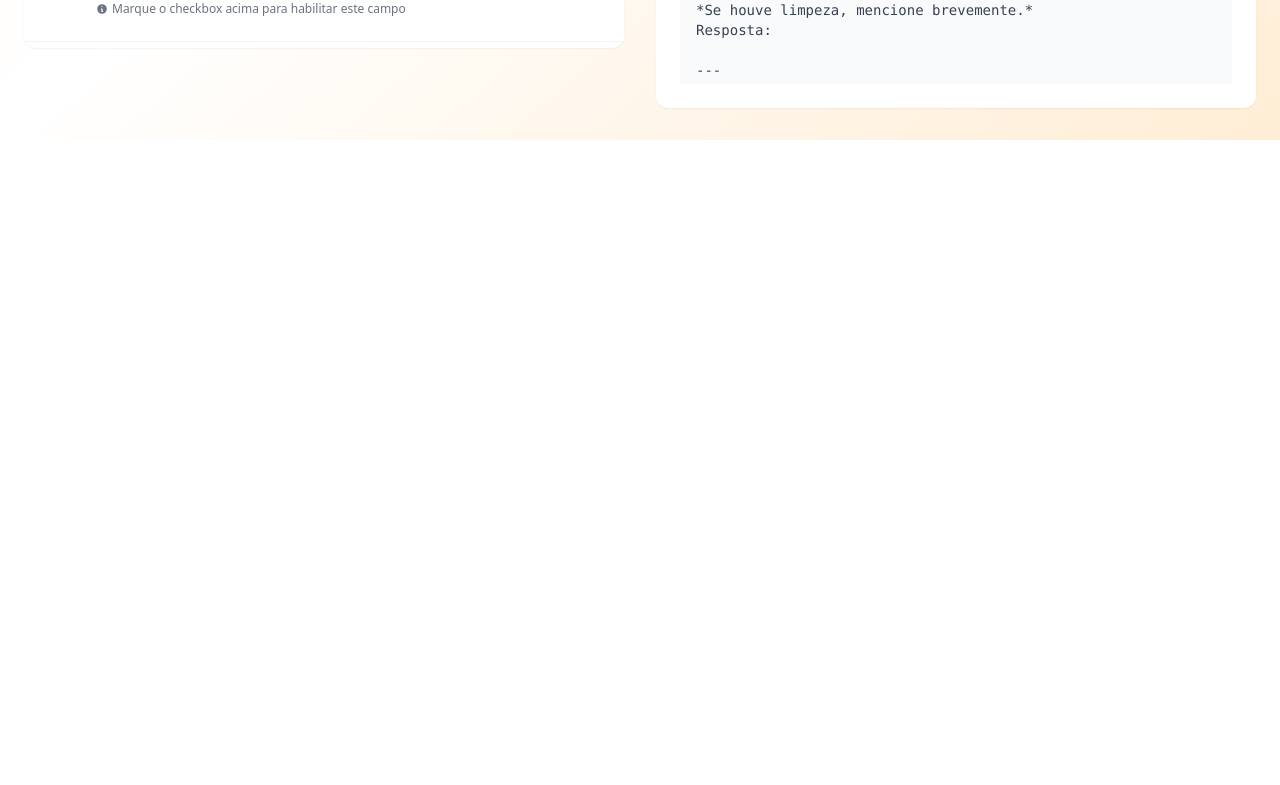
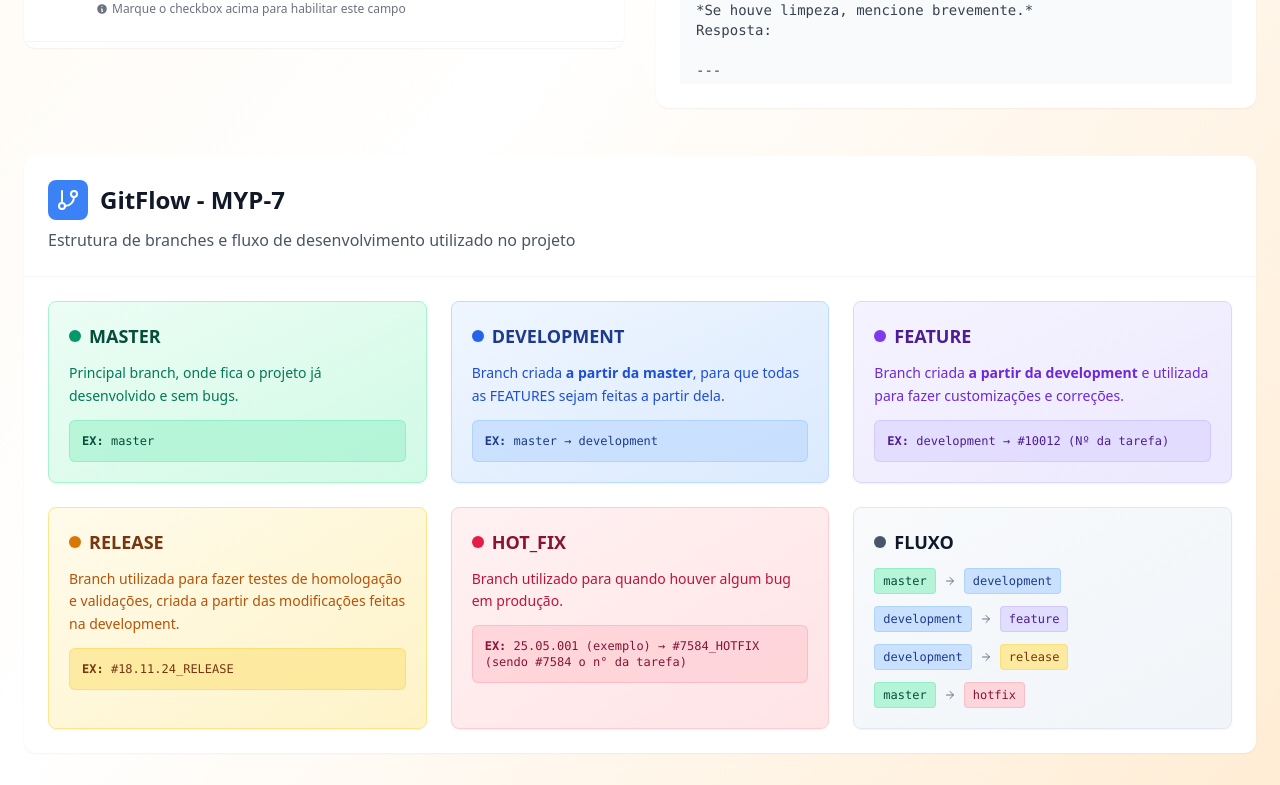
Before and after one commit to enzogl7/gerador-pr-myp7, a React (Vite) app: page / in a window 1280 px wide. Shown: the part 944-1729 px from the top of the page. Before the commit the page ends 1084 px from the top, so only its background shows below. Built offline with nearby package versions, Linux system fonts and the light colour scheme.

Commit message:
Update App.tsx

```diff
--- a/src/App.tsx
+++ b/src/App.tsx
@@ -1,5 +1,5 @@
 import React, { useState } from 'react';
-import { CheckSquare, Copy, Download, FileText, Users, Settings, RotateCcw } from 'lucide-react';
+import { CheckSquare, Copy, Download, FileText, Users, Settings, RotateCcw, GitBranch, ArrowRight } from 'lucide-react';
 
 interface ChecklistItem {
   id: string;
@@ -88,6 +88,13 @@ function App() {
     setAdditionalObservations('');
   };
 
+  const scrollToGitflow = () => {
+    const gitflowSection = document.getElementById('gitflow-section');
+    if (gitflowSection) {
+      gitflowSection.scrollIntoView({ behavior: 'smooth' });
+    }
+  };
+
   const updateChecklistItem = (id: string, field: 'checked' | 'response', value: boolean | string) => {
     setChecklist(prev => prev.map(item =>
       item.id === id ? {
@@ -164,6 +171,13 @@ Resposta: ${additionalObservations}`;
               </div>
             </div>
             <div className="flex items-center space-x-2">
+              <button
+                onClick={scrollToGitflow}
+                className="inline-flex items-center px-3 py-2 text-sm font-medium text-gray-700 hover:text-orange-600 hover:bg-orange-50 rounded-lg transition-all duration-200"
+              >
+                <GitBranch className="w-4 h-4 mr-2" />
+                GitFlow
+              </button>
               <img
                 src="/myp7-pdf-relatorios.png"
                 alt="MYP-7 Logo"
@@ -348,6 +362,135 @@ Resposta: ${additionalObservations}`;
             </div>
           </div>
         </div>
+
+        {/* GitFlow Information Section */}
+        <div id="gitflow-section" className="mt-12">
+          <div className="bg-white rounded-xl shadow-sm overflow-hidden">
+            <div className="p-6 border-b border-gray-100">
+              <div className="flex items-center space-x-3 mb-2">
+                <div className="flex items-center justify-center w-10 h-10 bg-blue-500 rounded-lg">
+                  <GitBranch className="w-6 h-6 text-white" />
+                </div>
+                <h2 className="text-2xl font-bold text-gray-900">GitFlow - MYP-7</h2>
+              </div>
+              <p className="text-gray-600">Estrutura de branches e fluxo de desenvolvimento utilizado no projeto</p>
+            </div>
+
+            <div className="p-6">
+              <div className="grid grid-cols-1 md:grid-cols-2 lg:grid-cols-3 gap-6">
+                {/* MASTER */}
+                <div className="bg-gradient-to-br from-emerald-50 to-emerald-100 rounded-lg p-5 border border-emerald-200 shadow-sm hover:shadow-md transition-shadow duration-200">
+                  <div className="flex items-center space-x-2 mb-3">
+                    <div className="w-3 h-3 bg-emerald-600 rounded-full shadow-sm"></div>
+                    <h3 className="text-lg font-bold text-emerald-900">MASTER</h3>
+                  </div>
+                  <p className="text-emerald-700 text-sm mb-3 leading-relaxed">
+                    Principal branch, onde fica o projeto já desenvolvido e sem bugs.
+                  </p>
+                  <div className="bg-emerald-200/70 rounded-md p-3 border border-emerald-300/50">
+                    <p className="text-xs font-mono text-emerald-900 font-medium">
+                      <strong>EX:</strong> master
+                    </p>
+                  </div>
+                </div>
+
+                {/* DEVELOPMENT */}
+                <div className="bg-gradient-to-br from-blue-50 to-blue-100 rounded-lg p-5 border border-blue-200 shadow-sm hover:shadow-md transition-shadow duration-200">
+                  <div className="flex items-center space-x-2 mb-3">
+                    <div className="w-3 h-3 bg-blue-600 rounded-full shadow-sm"></div>
+                    <h3 className="text-lg font-bold text-blue-900">DEVELOPMENT</h3>
+                  </div>
+                  <p className="text-blue-700 text-sm mb-3 leading-relaxed">
+                    Branch criada <strong>a partir da master</strong>, para que todas as FEATURES sejam feitas a partir dela.
+                  </p>
+                  <div className="bg-blue-200/70 rounded-md p-3 border border-blue-300/50">
+                    <p className="text-xs font-mono text-blue-900 font-medium">
+                      <strong>EX:</strong> master → development
+                    </p>
+                  </div>
+                </div>
+
+                {/* FEATURE */}
+                <div className="bg-gradient-to-br from-violet-50 to-violet-100 rounded-lg p-5 border border-violet-200 shadow-sm hover:shadow-md transition-shadow duration-200">
+                  <div className="flex items-center space-x-2 mb-3">
+                    <div className="w-3 h-3 bg-violet-600 rounded-full shadow-sm"></div>
+                    <h3 className="text-lg font-bold text-violet-900">FEATURE</h3>
+                  </div>
+                  <p className="text-violet-700 text-sm mb-3 leading-relaxed">
+                    Branch criada <strong>a partir da development</strong> e utilizada para fazer customizações e correções.
+                  </p>
+                  <div className="bg-violet-200/70 rounded-md p-3 border border-violet-300/50">
+                    <p className="text-xs font-mono text-violet-900 font-medium">
+                      <strong>EX:</strong> development → #10012 (Nº da tarefa)
+                    </p>
+                  </div>
+                </div>
+
+                {/* RELEASE */}
+                <div className="bg-gradient-to-br from-amber-50 to-amber-100 rounded-lg p-5 border border-amber-200 shadow-sm hover:shadow-md transition-shadow duration-200">
+                  <div className="flex items-center space-x-2 mb-3">
+                    <div className="w-3 h-3 bg-amber-600 rounded-full shadow-sm"></div>
+                    <h3 className="text-lg font-bold text-amber-900">RELEASE</h3>
+                  </div>
+                  <p className="text-amber-700 text-sm mb-3 leading-relaxed">
+                    Branch utilizada para fazer testes de homologação e validações, criada a partir das modificações feitas na development.
+                  </p>
+                  <div className="bg-amber-200/70 rounded-md p-3 border border-amber-300/50">
+                    <p className="text-xs font-mono text-amber-900 font-medium">
+                      <strong>EX:</strong> #18.11.24_RELEASE
+                    </p>
+                  </div>
+                </div>
+
+                {/* HOT_FIX */}
+                <div className="bg-gradient-to-br from-rose-50 to-rose-100 rounded-lg p-5 border border-rose-200 shadow-sm hover:shadow-md transition-shadow duration-200">
+                  <div className="flex items-center space-x-2 mb-3">
+                    <div className="w-3 h-3 bg-rose-600 rounded-full shadow-sm"></div>
+                    <h3 className="text-lg font-bold text-rose-900">HOT_FIX</h3>
+                  </div>
+                  <p className="text-rose-700 text-sm mb-3 leading-relaxed">
+                    Branch utilizado para quando houver algum bug em produção.
+                  </p>
+                  <div className="bg-rose-200/70 rounded-md p-3 border border-rose-300/50">
+                    <p className="text-xs font-mono text-rose-900 font-medium">
+                      <strong>EX:</strong> 25.05.001 (exemplo) → #7584_HOTFIX (sendo #7584 o n° da tarefa)
+                    </p>
+                  </div>
+                </div>
+
+                {/* Flow Diagram */}
+                <div className="bg-gradient-to-br from-slate-50 to-slate-100 rounded-lg p-5 border border-slate-200 shadow-sm hover:shadow-md transition-shadow duration-200">
+                  <div className="flex items-center space-x-2 mb-3">
+                    <div className="w-3 h-3 bg-slate-600 rounded-full shadow-sm"></div>
+                    <h3 className="text-lg font-bold text-slate-900">FLUXO</h3>
+                  </div>
+                  <div className="space-y-3">
+                    <div className="flex items-center text-xs text-slate-700">
+                      <span className="font-mono bg-emerald-200/80 text-emerald-900 px-2 py-1 rounded border border-emerald-300/50 font-medium">master</span>
+                      <ArrowRight className="w-3 h-3 mx-2 text-slate-500" />
+                      <span className="font-mono bg-blue-200/80 text-blue-900 px-2 py-1 rounded border border-blue-300/50 font-medium">development</span>
+                    </div>
+                    <div className="flex items-center text-xs text-slate-700">
+                      <span className="font-mono bg-blue-200/80 text-blue-900 px-2 py-1 rounded border border-blue-300/50 font-medium">development</span>
+                      <ArrowRight className="w-3 h-3 mx-2 text-slate-500" />
+                      <span className="font-mono bg-violet-200/80 text-violet-900 px-2 py-1 rounded border border-violet-300/50 font-medium">feature</span>
+                    </div>
+                    <div className="flex items-center text-xs text-slate-700">
+                      <span className="font-mono bg-blue-200/80 text-blue-900 px-2 py-1 rounded border border-blue-300/50 font-medium">development</span>
+                      <ArrowRight className="w-3 h-3 mx-2 text-slate-500" />
+                      <span className="font-mono bg-amber-200/80 text-amber-900 px-2 py-1 rounded border border-amber-300/50 font-medium">release</span>
+                    </div>
+                    <div className="flex items-center text-xs text-slate-700">
+                      <span className="font-mono bg-emerald-200/80 text-emerald-900 px-2 py-1 rounded border border-emerald-300/50 font-medium">master</span>
+                      <ArrowRight className="w-3 h-3 mx-2 text-slate-500" />
+                      <span className="font-mono bg-rose-200/80 text-rose-900 px-2 py-1 rounded border border-rose-300/50 font-medium">hotfix</span>
+                    </div>
+                  </div>
+                </div>
+              </div>
+            </div>
+          </div>
+        </div>
       </div>
     </div>
   );
```
